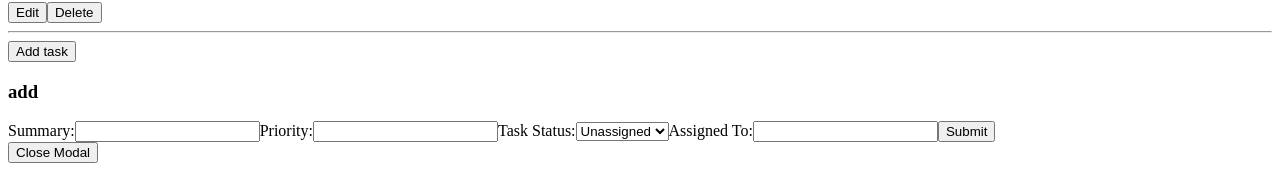
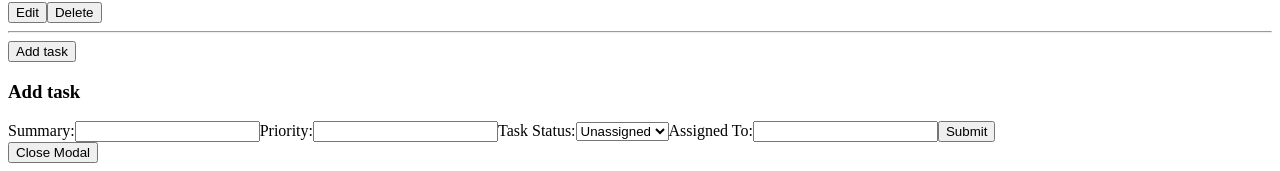
Before and after one commit to josef5/task-manager, a React (Vite) app: page / in a window 1280 px wide. Both pictures are taken after a click on the button "Add task". Shown: the part 281-452 px from the top of the page. Built offline with nearby package versions, Linux system fonts and the light colour scheme.

Commit message:
refactor: use enum ModalType

```diff
--- a/src/components/Modal.tsx
+++ b/src/components/Modal.tsx
@@ -2,7 +2,7 @@
 import React, { FormEvent, useEffect } from "react";
 import { useModal } from "./ModalContext";
 import { updateTaskList, useStore } from "../store";
-import { Task, TaskData, TaskStatus } from "../types";
+import { ModalType, Task, TaskData, TaskStatus } from "../types";
 
 const Modal: React.FC = () => {
   const { modalData, closeModal } = useModal();
@@ -37,6 +37,9 @@ const Modal: React.FC = () => {
     setStore(await updateTaskList(task));
   };
 
+  const title =
+    modalData?.type === ModalType.ADD_NEW_TASK ? "Add task" : "Edit task";
+
   useEffect(() => {
     setTaskSummary(modalData?.task?.tasksummary ?? "");
     setPriority(modalData?.task?.priority ?? "");
@@ -48,7 +51,7 @@ const Modal: React.FC = () => {
     <div>
       {modalData && (
         <div>
-          <h3>{modalData.title ?? "no title data"}</h3>
+          <h3>{title}</h3>
           <form onSubmit={handleSubmit}>
             {modalData.task?.taskId && <p>taskId: {modalData.task.taskId}</p>}
             <label htmlFor="summary">Summary:</label>
--- a/src/components/TaskContainer.tsx
+++ b/src/components/TaskContainer.tsx
@@ -1,5 +1,5 @@
 import React from "react";
-import type { Task } from "../types";
+import { ModalType, type Task } from "../types";
 import { useStore, deleteTask } from "../store";
 import { useModal } from "./ModalContext";
 
@@ -16,7 +16,11 @@ const TaskContainer: React.FunctionComponent<TaskContainerProps> = ({
   return (
     <>
       <pre>{JSON.stringify(task, null, 2)}</pre>
-      <button onClick={() => openModal({ title: "edit", task })}>Edit</button>
+      <button
+        onClick={() => openModal({ type: ModalType.EDIT_EXISTING_TASK, task })}
+      >
+        Edit
+      </button>
       <button onClick={async () => setStore(await deleteTask(task.taskId))}>
         Delete
       </button>
--- a/src/components/TaskList.tsx
+++ b/src/components/TaskList.tsx
@@ -1,4 +1,5 @@
 import { useStore } from "../store";
+import { ModalType } from "../types";
 import { useModal } from "./ModalContext";
 import TaskContainer from "./TaskContainer";
 import React from "react";
@@ -14,7 +15,9 @@ const TaskList: React.FunctionComponent = () => {
         <TaskContainer key={task.taskId} task={task} />
       ))}
       <hr />
-      <button onClick={() => openModal({ title: "add", task: null })}>
+      <button
+        onClick={() => openModal({ type: ModalType.ADD_NEW_TASK, task: null })}
+      >
         Add task
       </button>
     </div>
--- a/src/types.ts
+++ b/src/types.ts
@@ -14,7 +14,7 @@ export type Task = TaskData & {
 };
 
 export type ModalData = {
-  title: string;
+  type: ModalType;
   task: Task | null;
 };
 
```
